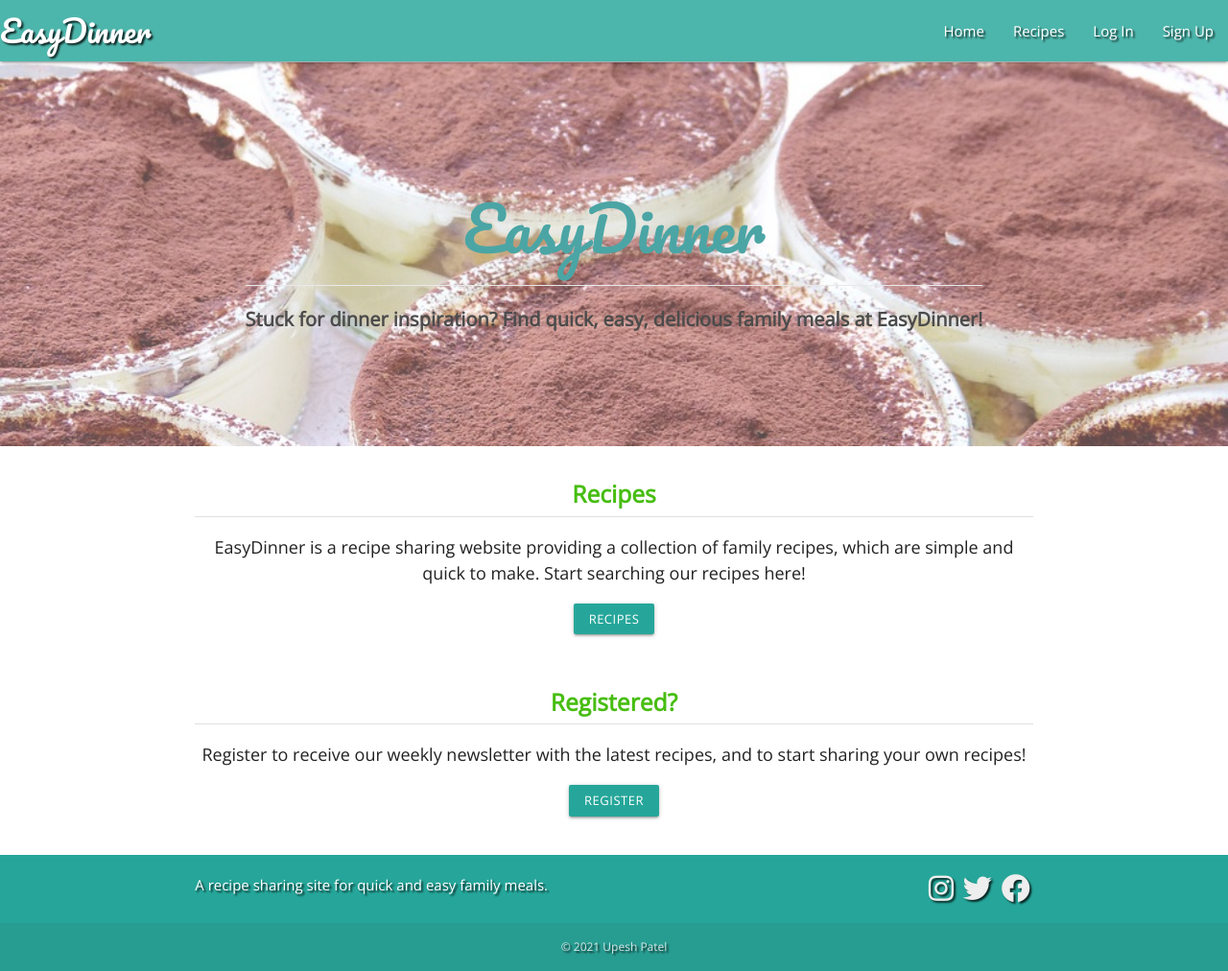
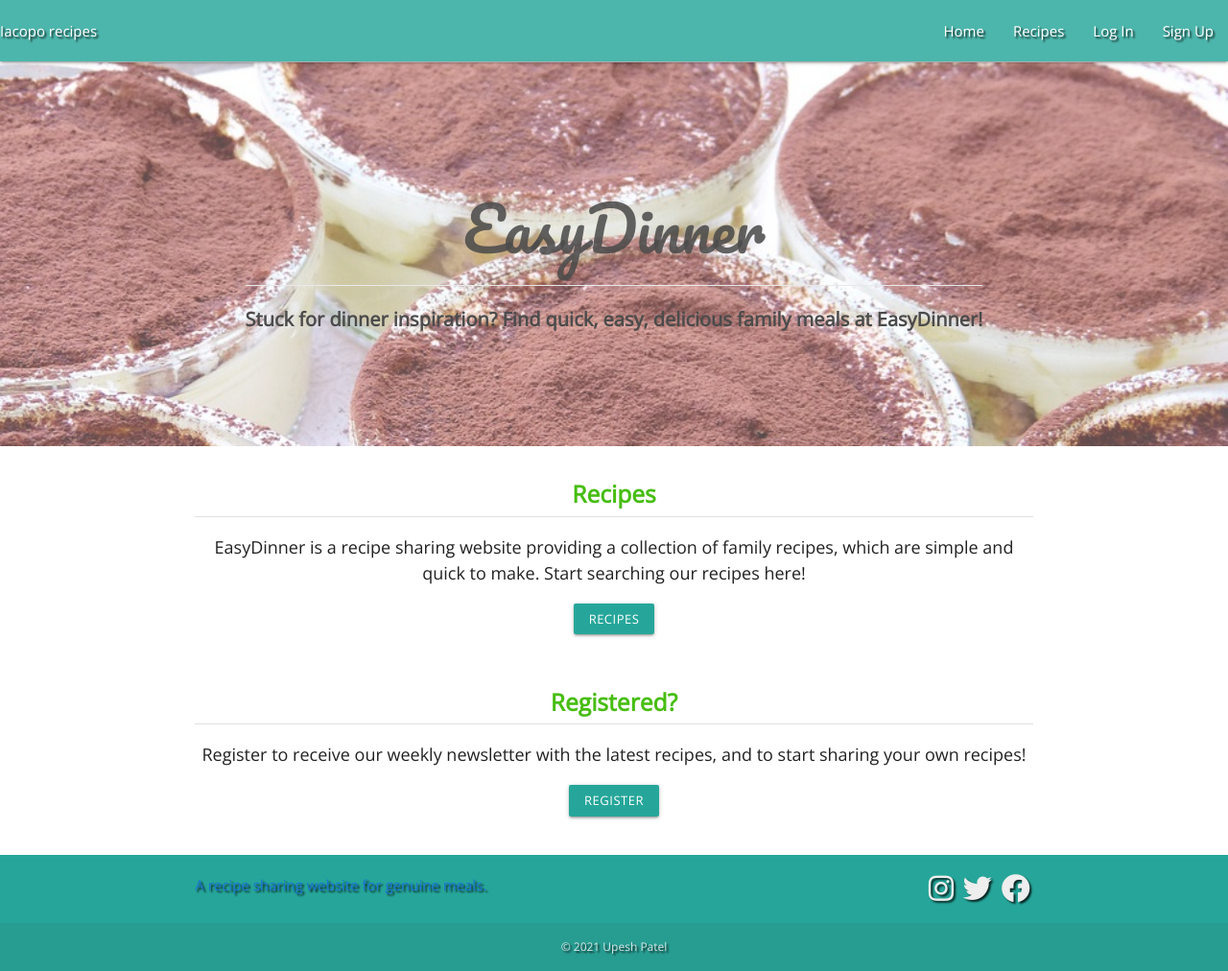
Before and after one commit to Iacopo454/Iacopo-Recipes, a Flask app: page / in a window 1280 px wide. Shown: the whole page at 96% size. Run offline with Flask 2, Linux system fonts and the light colour scheme; some libraries are stand-ins or nearby versions.

```diff
--- a/static/css/style.css
+++ b/static/css/style.css
@@ -66,7 +66,8 @@ nav .brand-logo {
 /* Homepage hero image overlaying logo */
 .home-image h1 {
     font-family: 'Pacifico', cursive;
-    color: teal;
+    color: lighten-1
+#673ab7 deep-purple;
 }
 
 /* Homepage hero image overlaying text */
--- a/templates/base.html
+++ b/templates/base.html
@@ -39,8 +39,8 @@
         <div class="navbar-fixed">
             <nav class="nav-extended text-shadow teal lighten-2">
                 <div class="nav-wrapper">
-                    <a href="/index" class="brand-logo left">EasyDinner</a>
-                    <a href="#" data-target="mobile-demo" class="sidenav-trigger right"><i class="fas fa-bars"></i></a>
+                    <a href="/index" class="left">Iacopo recipes</a>
+                    <a href="#" data-target="mobile-demo" class="sidenav-trigger right"><i class="breadcrumb"></i></a>
                     <ul class="right hide-on-med-and-down">
                         <li><a href="{{ url_for('index') }}">Home</a></li>
                         <li><a href="{{ url_for('get_recipes') }}">Recipes</a></li>
@@ -95,8 +95,8 @@
     <footer class="page-footer text-shadow teal lighten-1">
         <div class="container">
             <div class="row">
-                <div class="col s6 left-align">
-                    A recipe sharing site for quick and easy family meals.
+                <div class="col s6 left-align blue-text text-darken-2">
+                    A recipe sharing website for genuine meals.
                 </div>
                 <div class="col s6 right-align">
                     <div class="social-links">
```
